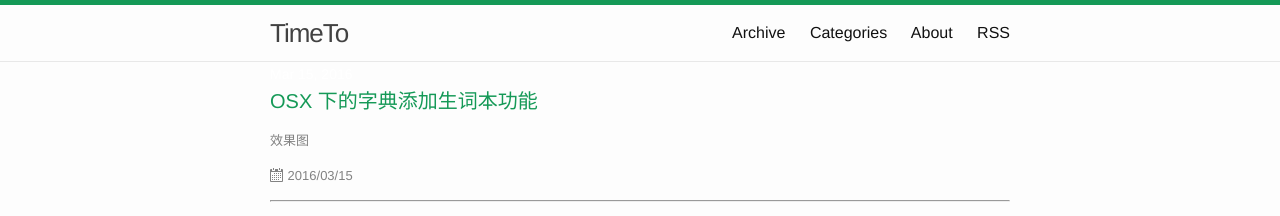
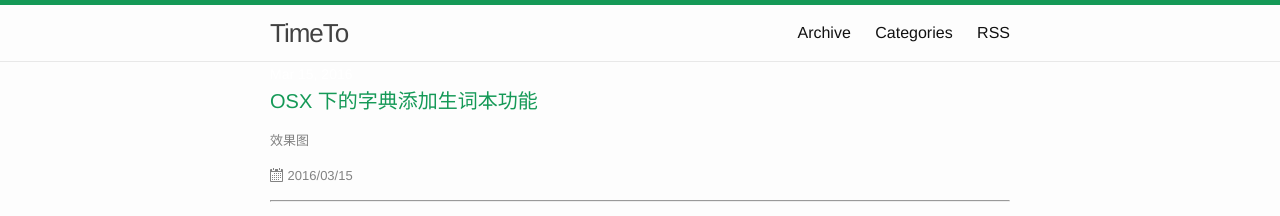
Before and after one commit to jialeicui/jialeicui.github.io, a Jekyll site: the page built from index.html, in a window 1280 px wide. Shown: the top 216 px of the page. Built offline with Jekyll 4.4.1, drawn with Linux system fonts in a browser that asks for light colours; the list of posts is cut into pages by our own code.

Commit message:
remove link

```diff
--- a/_includes/header.html
+++ b/_includes/header.html
@@ -16,7 +16,7 @@
       <div class="trigger">
           <a class="page-link" href="{{ "/archive.html" | prepend: site.baseurl }}">Archive</a>
           <a class="page-link" href="{{ "/categories.html" | prepend: site.baseurl }}">Categories</a>
-          <a class="page-link" href="{{ "/about.html" | prepend: site.baseurl }}">About</a>
+          <!-- <a class="page-link" href="{{ "/about.html" | prepend: site.baseurl }}">About</a> -->
           <a class="page-link" href="{{ "/feed.xml" | prepend: site.baseurl }}">RSS</a>
       </div>
     </nav>
```
